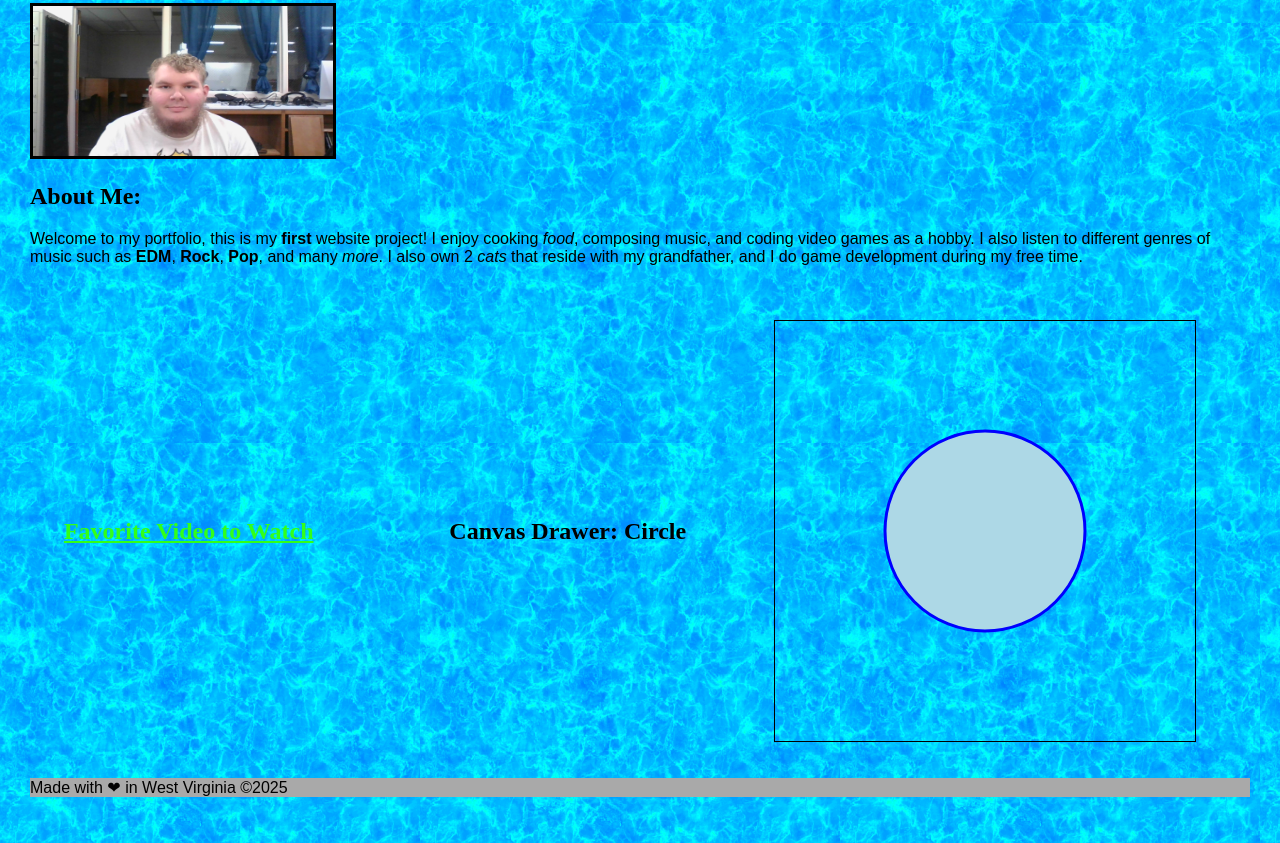
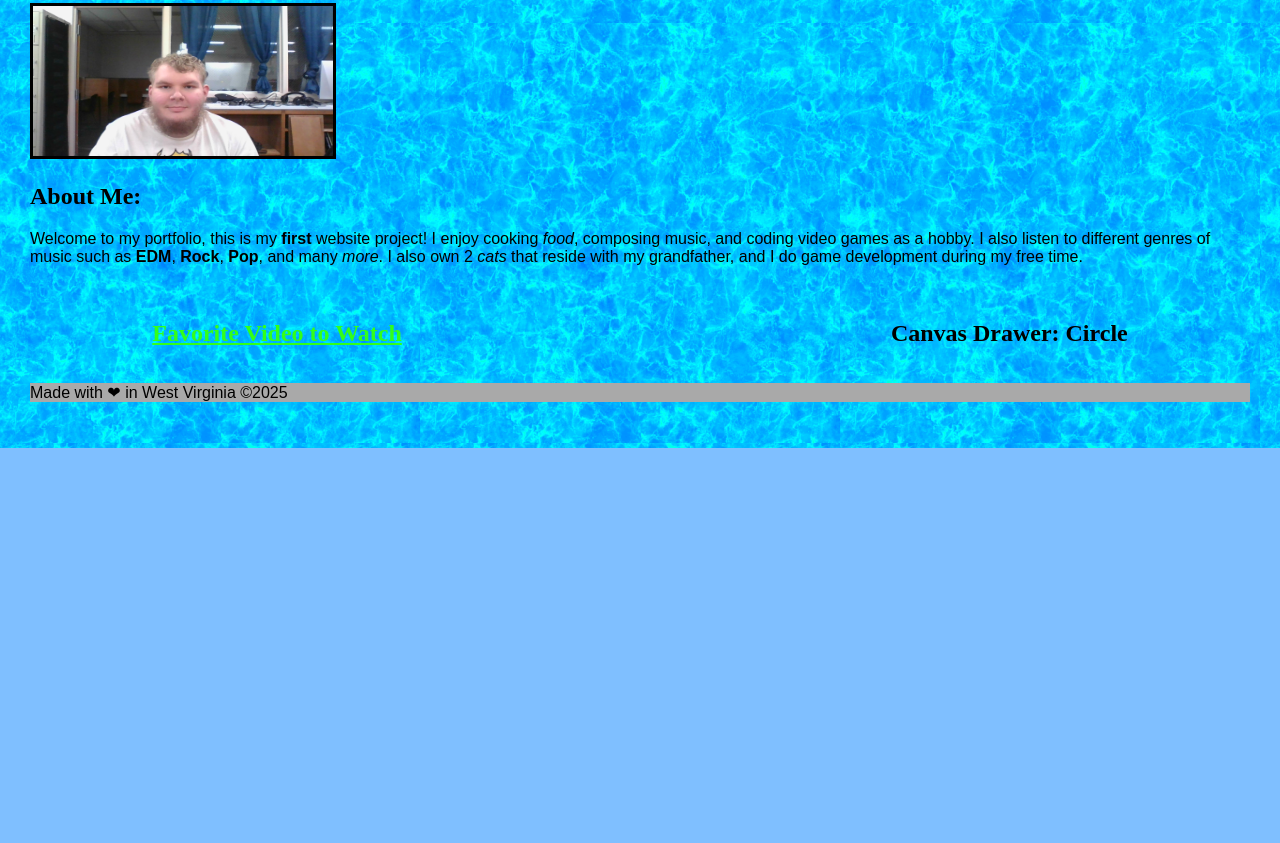
Before and after one commit to cgaither2026/PortfolioFinal, a plain HTML site: page index.html in a window 1280 px wide. Shown: the part 397-1240 px from the top of the page. After the commit the page ends 845 px from the top, so only its background shows below. Drawn offline with Linux system fonts and the light colour scheme.

Commit message:
Removed Canvas

```diff
--- a/index.html
+++ b/index.html
@@ -46,21 +46,6 @@ and I do game development during my free time.</p>
 <h2><a href="https://www.youtube.com/watch?v=Pp2wbyLoEtM">Favorite Video to Watch</a></h2>
 <br>
 <h2>Canvas Drawer: Circle</h2>
-<canvas id="myCanvas" width="400" height="400"></canvas>
-<script>
-const canvas = document.getElementById('myCanvas');
-const ctx = canvas.getContext('2d');
-const centerX = canvas.width / 2;
-const centerY = canvas.height / 2;
-const radius = 100;
-ctx.beginPath();
-ctx.arc(centerX, centerY, radius, 0, 2 * Math.PI);
-ctx.fillStyle = 'lightblue';
-ctx.fill();
-ctx.strokeStyle = 'blue';
-ctx.lineWidth = 3;
-ctx.stroke();
-</script>
 </div>
 </main>
 <footer>
```
